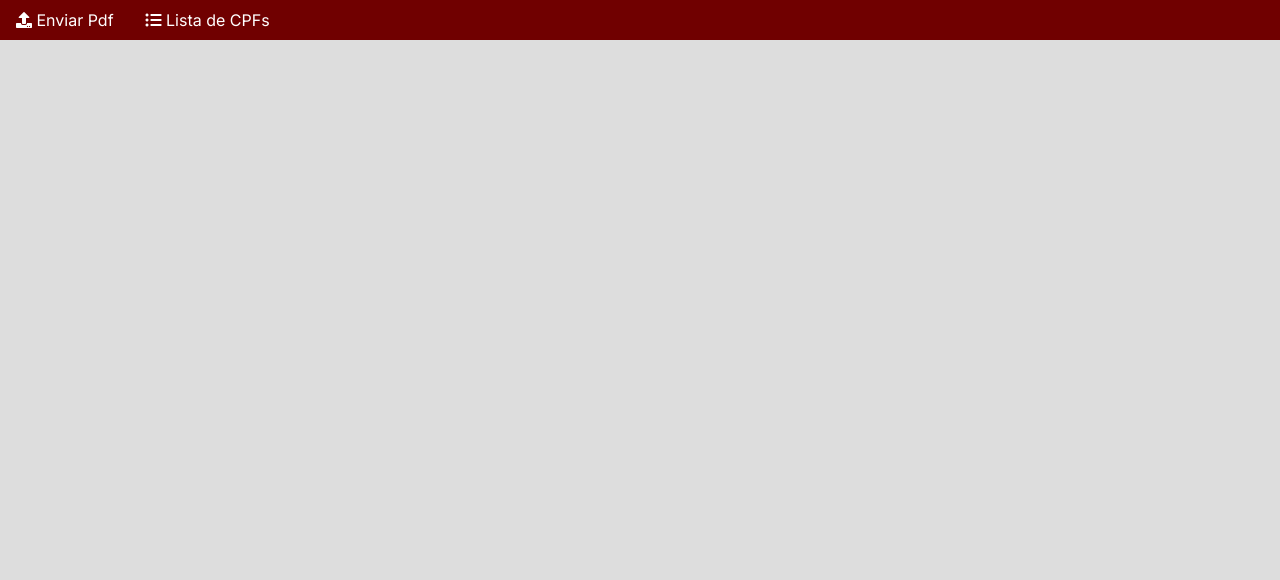
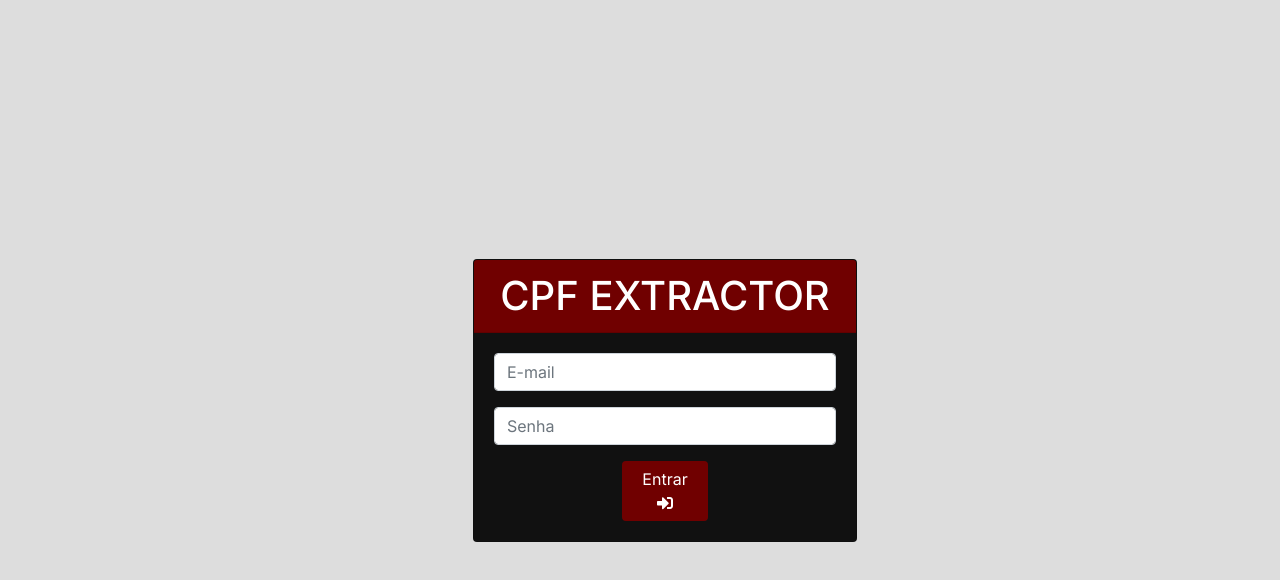
Before and after one commit to Ces-Augusto/cpf_extractor_vue, a Vue app: page /login in a window 1280 px wide. Shown: the top 580 px of the page. Built offline with nearby package versions, Linux system fonts and the light colour scheme; no server answers.

Commit message:
feat: tela de login / utenticacao de usuario / associação de arquivo por usuario

```diff
--- a/src/App.vue
+++ b/src/App.vue
@@ -1,19 +1,48 @@
 <template>
   <div id="app">
-    <layouts-navigations/>
-    <keep-alive include="Home">
+    <div v-if="globalLoading" class="login-spinner">
+      <base-spinner/>
+    </div>
+    <layouts-navigations v-if="isLogged"/>
+    <div :class="{ 'container-fluid': isLogged }">
       <router-view/>
-    </keep-alive>
+    </div>
   </div>
 </template>
 
 <script>
 import LayoutsNavigations from './components/layout/LayoutsNavigations.vue'
+import BaseSpinner from './components/global/BaseSpinner'
 
 export default {
   name: 'App',
   components: {
-    LayoutsNavigations
+    LayoutsNavigations,
+    BaseSpinner
+  },
+  data: () => ({
+    isLogged: false,
+    globalLoading: true
+  }),
+  created () {
+    this.$root.$on('Spinner::show', () => {
+      this.globalLoading = true
+    })
+    this.$root.$on('Spinner::hide', () => {
+      this.globalLoading = false
+    })
+  },
+  mounted () {
+    this.$firebase.auth().onAuthStateChanged(user => {
+      window.uid = user ? user.uid : null
+      this.isLogged = !!user
+
+      this.$router.push({ name: user ? 'Enviar Pdf' : 'login' }).catch(() => {})
+
+      setTimeout(() => {
+        this.$root.$emit('Spinner::hide')
+      }, 300)
+    })
   }
 }
 </script>
@@ -22,7 +51,20 @@ export default {
 #app {
   background-color: var(--light-medium);
   min-width: 100vw;
-  min-height: 100Vh;
+  min-height: 100vh;
   text-align: center;
 }
+
+.login-spinner{
+  position: fixed;
+  top: 0;
+  left: 0;
+  width: 100vw;
+  height: 100vh;
+  display: flex;
+  justify-content: center;
+  align-items: center;
+  background-color: var(--light-medium);
+  z-index: 9999;
+}
 </style>
--- a/src/assets/scss/app.scss
+++ b/src/assets/scss/app.scss
@@ -6,3 +6,9 @@
 *{
     font-family: 'inter', sans-serif;
 }
+
+.btn,
+.btn-primary{
+  background-color: var(--blood-dark) !important;
+  border: 0px;
+}
--- /dev/null
+++ b/src/components/layout/LayoutLogout.vue
@@ -0,0 +1,35 @@
+<template>
+  <button class="btn btn-logout" @click="logout()">
+    <i class="fa fa-power-off"></i>
+    Sair
+  </button>
+</template>
+
+<script>
+export default {
+  methods: {
+    async logout () {
+      this.$root.$emit('Spinner::show')
+
+      await this.$firebase.auth().signOut()
+
+      window.uid = null
+
+      this.$router.push({ name: 'login' })
+
+      this.$root.$emit('Spinner::hide')
+    }
+  }
+}
+</script>
+
+<style scoped lang="scss">
+.btn-logout {
+  width: 5%;
+  margin-left: auto;
+  &:hover {
+    color: var(--white);
+    background-color: var(--dark);
+  }
+}
+</style>
--- a/src/components/layout/LayoutsNavigations.vue
+++ b/src/components/layout/LayoutsNavigations.vue
@@ -16,16 +16,20 @@
         {{ route.name }}
       </router-link>
     </li>
-
+    <layout-logout/>
   </nav>
 </template>
 
 <script>
+import LayoutLogout from './LayoutLogout'
+
 export default {
+  components: {
+    LayoutLogout
+  },
   computed: {
     routerLinks () {
-      return this.$router.options.routes
-        .filter(r => r.path && r.name) // evita rota inválida
+      return this.$router.options.routes.filter(r => r.name !== 'login' && r.name !== 'register')
     }
   }
 }
--- a/src/components/upload/PdfUpload.vue
+++ b/src/components/upload/PdfUpload.vue
@@ -56,7 +56,10 @@
           <h5 class="mb-0">Último arquivo processado</h5>
         </div>
         <div v-if="isProcessing" class="spinner-wrapper">
-          <BaseSpinner />
+          <div class="spinner-border" style="width: 3rem; height: 3rem; color: var(--blood-dark);" role="status">
+            <span class="visually-hidden"></span>
+          </div>
+          <div class="mt-3 fw-bold text-secondary">Processando e extraindo...</div>
         </div>
         <div v-else class="card-body p-4">
           <p class="mb-3">
@@ -91,7 +94,6 @@
 </template>
 
 <script>
-import BaseSpinner from '@/components/global/BaseSpinner.vue'
 import { extractTextFromPdf } from '@/services/pdf/pdfService'
 import { normalizeText, getCpfAnalysis } from '@/services/cpf/cpfService'
 import { processPdfUpload } from '@/services/upload/uploadHistoryService'
@@ -99,9 +101,7 @@ import { processPdfUpload } from '@/services/upload/uploadHistoryService'
 export default {
   name: 'PdfUpload',
 
-  components: {
-    BaseSpinner
-  },
+  components: {},
 
   data () {
     return {
@@ -228,10 +228,9 @@ export default {
 .spinner-wrapper {
   min-height: 220px;
   display: flex;
+  flex-direction: column;
   align-items: center;
   justify-content: center;
-  background-color: var(--translucent-dark);
-  font-size: 2rem;
 }
 
 .cpf-result-item {
--- a/src/main.js
+++ b/src/main.js
@@ -3,7 +3,9 @@ import App from './App.vue'
 import router from './router'
 import '../src/assets/scss/app.scss'
 import BaseSpinner from './components/global/BaseSpinner.vue'
+import firebaseVue from './services/firebase/firebase'
 
+Vue.use(firebaseVue)
 Vue.component('base-spinner', BaseSpinner)
 
 Vue.config.productionTip = false
--- /dev/null
+++ b/src/pages/login/index.vue
@@ -0,0 +1,122 @@
+<template>
+    <form @submit.prevent="doLogin()" class="form-login">
+    <div class="card">
+      <div class="card-header text-center">
+        <h1 class="mb-0">CPF EXTRACTOR</h1>
+      </div>
+      <div class="card-body">
+        <div class="form-group mb-3">
+          <input
+            required
+            type="email"
+            v-model="email"
+            class="form-control"
+            placeholder="E-mail"
+          >
+        </div>
+        <div class="form-group mb-3">
+          <input
+            required
+            type="password"
+            v-model="password"
+            class="form-control"
+            placeholder="Senha"
+          >
+        </div>
+        <button class="btn btn-login" :disabled="loading">
+          <template v-if="loading">
+            Entrando...
+            <i class="fas fa-spinner fa-spin"></i>
+          </template>
+          <template v-else>
+            Entrar
+            <i class="fas fa-sign-in-alt"></i>
+          </template>
+        </button>
+      </div>
+    </div>
+  </form>
+</template>
+
+<script>
+export default {
+  name: 'Login',
+  data: () => {
+    return {
+      email: '',
+      password: '',
+      loading: false
+    }
+  },
+  methods: {
+    async doLogin () {
+      this.loading = true
+      this.$root.$emit('Spinner::show')
+      const { email, password } = this
+
+      try {
+        const res = await this.$firebase.auth().signInWithEmailAndPassword(email, password)
+
+        window.uid = res.user.uid
+
+        this.$router.push({ name: 'Enviar Pdf' })
+        console.log(res)
+      } catch (err) {
+        console.log(err)
+        let message = 'Ocorreu um erro ao fazer login. Tente novamente.'
+
+        if (err.code === 'auth/internal-error') {
+          message = 'E-mail ou senha inválidos'
+        } else if (err.code === 'auth/too-many-requests') {
+          message = 'Muitas tentativas falhas. Tente novamente mais tarde.'
+        }
+        this.$root.$emit('notification::show', {
+          type: 'danger',
+          message
+        })
+      } finally {
+        this.loading = false
+        this.$root.$emit('Spinner::hide')
+      }
+    }
+  },
+  beforeRouteEnter (to, from, next) {
+    next(vm => {
+      if (window.uid) {
+        vm.$router.push({ name: 'Enviar Pdf' })
+      }
+    })
+  }
+}
+</script>
+
+<style lang="scss" scoped>
+.form-login {
+  background-size: cover;
+  background-position: center;
+  background-repeat: no-repeat;
+  display: flex;
+  justify-content: center;
+  align-items: center;
+  height:  100vh;
+  .card {
+    margin-left: 50px;
+    width: 30%;
+    background-color: var(--dark);
+    transition: transform 0.3s ease;
+
+    &:hover {
+      transform: translateY(-5px);
+    }
+    .card-header {
+      background-color: var(--blood-dark);
+      color: var(--light);
+    }
+    .btn-login {
+      color: var(--light);
+      border: none;
+      width: 25%;
+    }
+  }
+}
+</style>
--- a/src/router/index.js
+++ b/src/router/index.js
@@ -19,6 +19,15 @@ const routes = [
       icon: 'list-ul', title: 'Lista de CPFs'
     },
     component: () => import(/* webpackChunkName: *listaCpf* */'../pages/listaCpf/index.vue')
+  },
+  {
+    path: '/login',
+    name: 'login',
+    meta: {
+      icon: 'sign-in-alt',
+      title: 'Login'
+    },
+    component: () => import(/* webpackChunkName: "login" */ '../pages/login/index.vue')
   }
 ]
 
@@ -27,10 +36,14 @@ const router = new VueRouter({
   routes
 })
 
-router.afterEach((to) => {
-  document.title = to.meta.title
-    ? `${to.meta.title}`
-    : 'CPF Extractor'
+router.beforeEach((to, from, next) => {
+  document.title = `${to.meta.title || 'Carregando'} - Expenses`
+
+  if (!window.uid && to.name !== 'login') {
+    next({ name: 'login' })
+  } else {
+    next()
+  }
 })
 
 export default router
--- a/src/services/cpf/cpfHistoryService.js
+++ b/src/services/cpf/cpfHistoryService.js
@@ -1,7 +1,13 @@
-import { database } from '@/services/firebase/firebase'
+import { firebaseApp } from '@/services/firebase/firebase'
+
+const database = firebaseApp.database()
 
 export async function getAllCpfHistory () {
-  const snapshot = await database.ref('cpfHistory').once('value')
+  const snapshot = await database
+    .ref('cpfHistory')
+    .orderByChild('userId')
+    .equalTo(window.uid)
+    .once('value')
 
   if (!snapshot.exists()) return []
 
--- a/src/services/firebase/firebase.js
+++ b/src/services/firebase/firebase.js
@@ -1,8 +1,9 @@
 import firebase from 'firebase/app'
+import 'firebase/auth'
+import 'firebase/storage'
 import 'firebase/database'
-import 'firebase/storage'
 
-const firebaseConfig = {
+export const firebaseApp = firebase.initializeApp({
   apiKey: process.env.VUE_APP_FIREBASE_API_KEY,
   authDomain: process.env.VUE_APP_FIREBASE_AUTH_DOMAIN,
   databaseURL: process.env.VUE_APP_FIREBASE_DATABASE_URL,
@@ -10,13 +11,12 @@ const firebaseConfig = {
   storageBucket: process.env.VUE_APP_FIREBASE_STORAGE_BUCKET,
   messagingSenderId: process.env.VUE_APP_FIREBASE_MESSAGING_SENDER_ID,
   appId: process.env.VUE_APP_FIREBASE_APP_ID
+})
+
+export default function install (Vue) {
+  Object.defineProperty(Vue.prototype, '$firebase', {
+    get () {
+      return firebaseApp
+    }
+  })
 }
-
-if (!firebase.apps.length) { // Evita iniciar mais de umas vez
-  firebase.initializeApp(firebaseConfig)
-}
-
-const database = firebase.database()
-const storage = firebase.storage()
-
-export { firebase, database, storage }
--- a/src/services/upload/uploadHistoryService.js
+++ b/src/services/upload/uploadHistoryService.js
@@ -1,4 +1,7 @@
-import { database, storage } from '@/services/firebase/firebase'
+import { firebaseApp } from '@/services/firebase/firebase'
+
+const database = firebaseApp.database()
+const storage = firebaseApp.storage()
 // Sanitiza o nome do arquivo, removendo acentos e caracteres especiais
 function sanitizeFileName (fileName) {
   return fileName
@@ -24,7 +27,11 @@ function splitFileName (fileName) {
 }
 // Gera um nome de arquivo único verificando o histórico de uploads no Firebase Realtime Database
 export async function generateUniqueFileName (fileName) {
-  const snapshot = await database.ref('uploads').once('value')
+  const snapshot = await database
+    .ref('uploads')
+    .orderByChild('userId')
+    .equalTo(window.uid)
+    .once('value')
   // Se não houver uploads, retorna o nome original
   if (!snapshot.exists()) {
     return fileName
@@ -76,6 +83,7 @@ export async function saveUploadHistory ({ file, validCpfs, storagePath, downloa
   const uploadRef = database.ref('uploads').push()
 
   const uploadPayload = {
+    userId: window.uid,
     fileName: file.name,
     storagePath,
     downloadURL,
@@ -101,6 +109,7 @@ export async function saveCpfHistory ({ validCpfs, fileName, uploadId, createdAt
     const cpfRef = database.ref('cpfHistory').push()
 
     return cpfRef.set({
+      userId: window.uid,
       cpf: item.cpf,
       cleanCpf: item.cleanCpf,
       fileName,
```
